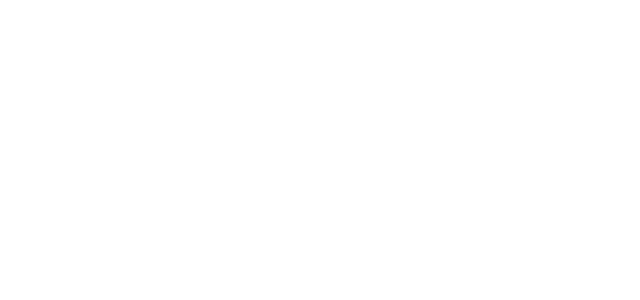
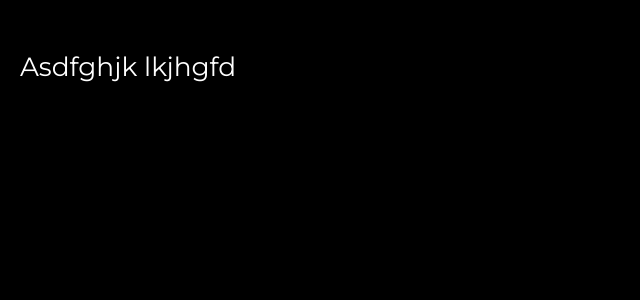
Before and after one commit to Adaxelx/photo-gallery-page, a React (Create React App) app: page / in a window 1280 px wide. Shown: the top 300 px of the page, without its empty margins (0-640 px from the left). Built offline with nearby package versions, Linux system fonts and the light colour scheme.

Commit message:
create home page and add global style/theme

```diff
--- a/package.json
+++ b/package.json
@@ -3,7 +3,6 @@
   "version": "0.1.0",
   "private": true,
   "dependencies": {
-    "eslint": "^6.0.1",
     "eslint-config-airbnb": "^17.1.1",
     "eslint-config-prettier": "^6.0.0",
     "eslint-config-standard": "^13.0.1",
--- a/src/App.js
+++ b/src/App.js
@@ -1,7 +1,18 @@
 import React from 'react';
+import Home from './templates/Home';
+import { ThemeProvider } from 'styled-components';
+import GlobalStyle from './theme/GlobalStyle';
+import { theme } from './theme/mainTheme';
 
 const App = () => {
-  return <></>;
+  return (
+    <ThemeProvider theme={theme}>
+      <>
+        <GlobalStyle />
+        <Home />
+      </>
+    </ThemeProvider>
+  );
 };
 
 export default App;
--- /dev/null
+++ b/src/templates/Home.js
@@ -0,0 +1,27 @@
+import React from 'react';
+import styled from 'styled-components';
+import { TimelineMax } from 'gsap/TweenMax';
+
+const StyledHome = styled.main`
+  height: 100vh;
+  width: 100%;
+  background-color: black;
+`;
+
+const Logo = styled.p`
+  position: fixed;
+  top: 50px;
+  left: 20px;
+  color: white;
+  font-size: ${({ theme }) => theme.fontSize.s};
+`;
+
+const Home = () => {
+  return (
+    <StyledHome>
+      <Logo>Asdfghjk lkjhgfd</Logo>
+    </StyledHome>
+  );
+};
+
+export default Home;
--- /dev/null
+++ b/src/theme/GlobalStyle.js
@@ -0,0 +1,36 @@
+import { createGlobalStyle } from 'styled-components';
+
+const GlobalStyle = createGlobalStyle`
+@import url('https://fonts.googleapis.com/css?family=Roboto+Mono&display=swap&subset=latin-ext'); @import url('https://fonts.googleapis.com/css?family=Montserrat:400,700&display=swap');  *, *::before, *::after {
+    box-sizing: border-box;
+    -webkit-font-smoothing: antialiased;
+    -moz-osx-font-smoothing: grayscale;
+    font-family: 'Montserrat', sans-serif;
+    margin: 0;
+    padding: 0;
+  }
+  html {
+    font-size: 62.5%;
+    scroll-behavior: smooth;
+  }
+  body {
+    font-size: 1.6rem;
+  }
+  @media (orientation: portrait) and ${({ theme }) => theme.device.tablet}{
+    html {
+      font-size: 90%;
+    }
+  }
+  @media (orientation: landscape) and ${({ theme }) => theme.device.laptop}{
+    html {
+      font-size: 100%;
+    }
+  }
+  @media (orientation: landscape) and ${({ theme }) => theme.device.laptopL}{
+    html {
+      font-size: 110%;
+    }
+  }
+`;
+
+export default GlobalStyle;
--- /dev/null
+++ b/src/theme/mainTheme.js
@@ -0,0 +1,24 @@
+export const theme = {
+  widthCon: '90%',
+  marginContent: '15px',
+  marginBox: '30px',
+  backgroundColor: '#292929',
+  fontColor: 'white',
+  flexCon: 'display: flex; flex-direction: column; align-items: center;',
+  padding: '15px 0',
+  fontSize: {
+    s: '1.5rem',
+    m: '1.75rem',
+    l: '2rem',
+    xl: '3rem',
+    xxl: '4rem',
+  },
+  device: {
+    mobileS: '(min-width: 320px)',
+    mobileM: '(min-width: 460px)',
+    tablet: '(min-width: 768px)',
+    laptop: '(min-width: 1024px)',
+    laptopL: '(min-width: 1280px)',
+    desktop: '(min-width: 1600px)',
+  },
+};
```
Also changed, not shown: 1 other file (tests, documents, lock files or other folders).
